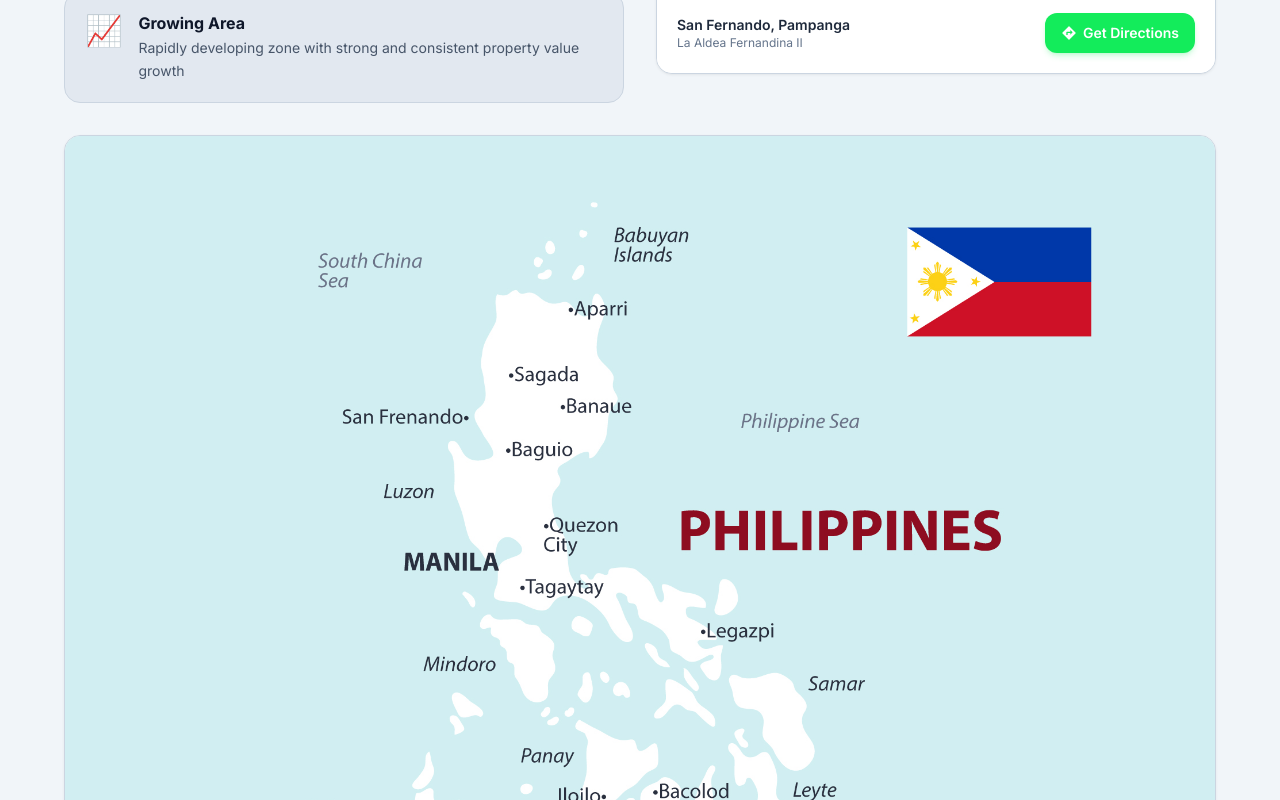
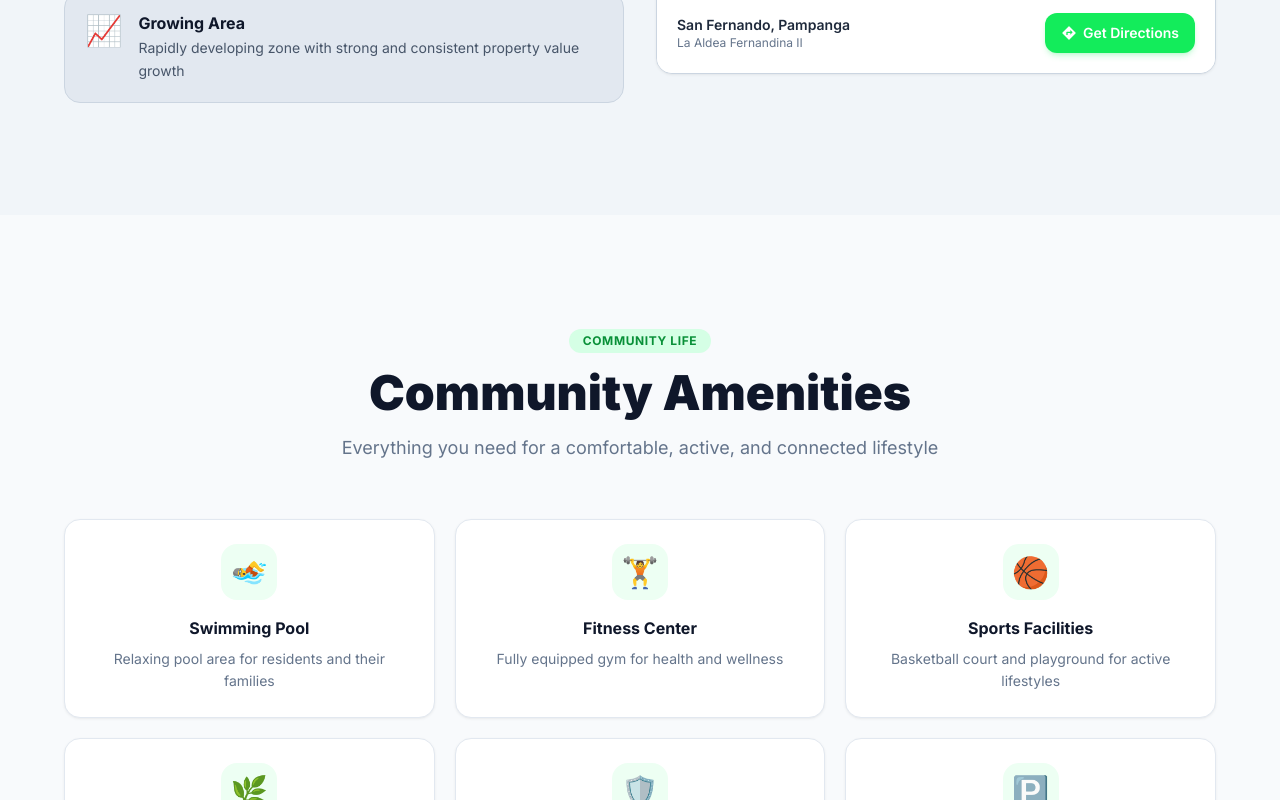
Before and after one commit to Sreenivas-Sadhu-Prabhakara/pueblo-de-oro-jjm, a Next.js app: page / in a window 1280 px wide. Shown: the part 5300-6100 px from the top of the page. Built offline with nearby package versions, Linux system fonts and the light colour scheme.

Commit message:
pushed the map

```diff
--- a/sections/LocationSection.tsx
+++ b/sections/LocationSection.tsx
@@ -61,15 +61,6 @@ export function LocationSection() {
             </div>
           </div>
         </div>
-
-        {/* Additional Location Image */}
-        <div className="mt-8 rounded-2xl border border-slate-300 dark:border-emerald-800 bg-white dark:bg-emerald-900/20 shadow-card overflow-hidden">
-          <img
-            src="/ph_map_usage.jpg"
-            alt="Location usage guide or additional visual"
-            className="w-full h-auto"
-          />
-        </div>
       </div>
     </section>
   )
```
